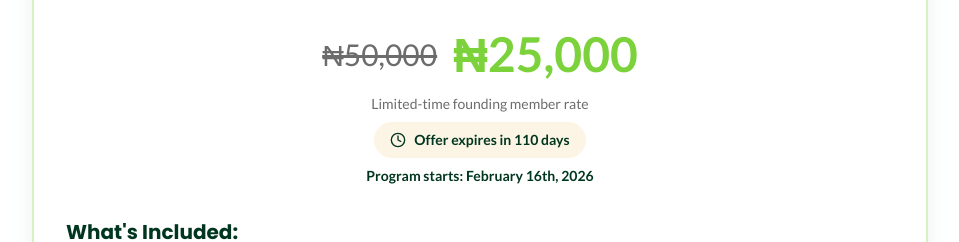
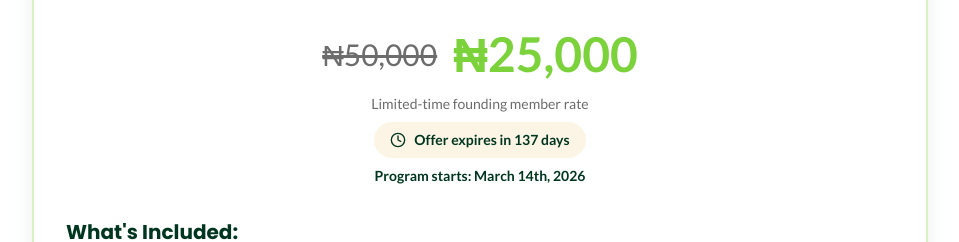
Before and after one commit to Mudi-Igbinoba/purpose-to-profit, a React (Vite) app: page / in a window 1280 px wide. Shown: the part 8580-8822 px from the top of the page, without its empty margins (160-1119 px from the left). Built offline with nearby package versions, Linux system fonts and the light colour scheme.

Commit message:
feat: Update cohort deadline and program start dates in CTA and Investment components.

```diff
--- a/src/components/FinalCTA.tsx
+++ b/src/components/FinalCTA.tsx
@@ -11,10 +11,10 @@ const FinalCTA = () => {
     }
   };
 
-   const [daysRemaining, setDaysRemaining] = useState<number>(0);
+  const [daysRemaining, setDaysRemaining] = useState<number>(0);
 
   useEffect(() => {
-    const deadline = new Date('2026-01-31T23:59:59');
+    const deadline = new Date('2026-03-12T23:59:59');
     const now = new Date();
     const days = differenceInDays(deadline, now);
     setDaysRemaining(days > 0 ? days : 0);
@@ -63,8 +63,8 @@ const FinalCTA = () => {
           </div>
 
           <p className='mt-12 text-sm text-primary-foreground/70'>
-            Next cohort starts in {daysRemaining} days • Limited to 15 participants •
-            Founding member pricing expires soon
+            Next cohort starts in {daysRemaining} days • Limited to 15
+            participants • Founding member pricing expires soon
           </p>
         </div>
       </div>
--- a/src/components/Investment.tsx
+++ b/src/components/Investment.tsx
@@ -16,7 +16,7 @@ const Investment = () => {
   const [daysRemaining, setDaysRemaining] = useState<number>(0);
 
   useEffect(() => {
-    const deadline = new Date('2026-02-13T23:59:59');
+    const deadline = new Date('2026-03-12T23:59:59');
     const now = new Date();
     const days = differenceInDays(deadline, now);
     setDaysRemaining(days > 0 ? days : 0);
@@ -105,7 +105,7 @@ const Investment = () => {
                       : 'Offer expired'}
                   </div>
                   <p className='text-sm font-semibold text-foreground'>
-                    Program starts: February 16th, 2026
+                    Program starts: March 14th, 2026
                   </p>
                 </div>
               </div>
```
